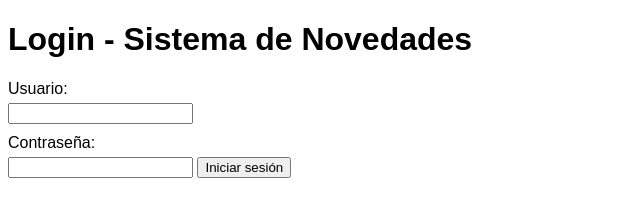
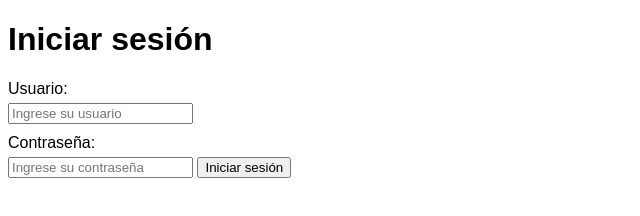
Before and after one commit to tunninghack/novedades-supervisores, a plain HTML site: page login.html in a window 1280 px wide. Shown: the whole page, without its empty margins (0-640 px from the left). Drawn offline with Linux system fonts and the light colour scheme.

Commit message:
Añadido sistema de login y protección a los paneles

```diff
--- a/login.html
+++ b/login.html
@@ -3,18 +3,17 @@
 <head>
     <meta charset="UTF-8">
     <meta name="viewport" content="width=device-width, initial-scale=1.0">
-    <title>Login</title>
+    <title>Login - Sistema de Novedades</title>
     <link rel="stylesheet" href="css/style.css">
 </head>
 <body>
-    <h1>Login - Sistema de Novedades</h1>
-
-    <form id="loginForm">
+    <h1>Iniciar sesión</h1>
+    <form id="login-form">
         <label for="username">Usuario:</label>
-        <input type="text" id="username" name="username" required>
+        <input type="text" id="username" placeholder="Ingrese su usuario" required>
 
         <label for="password">Contraseña:</label>
-        <input type="password" id="password" name="password" required>
+        <input type="password" id="password" placeholder="Ingrese su contraseña" required>
 
         <button type="submit">Iniciar sesión</button>
     </form>
```
Also changed, not shown: index.html (+11 -1 lines), san-cristobal.html (+8 -3 lines), usaquen.html (+8 -3 lines).
